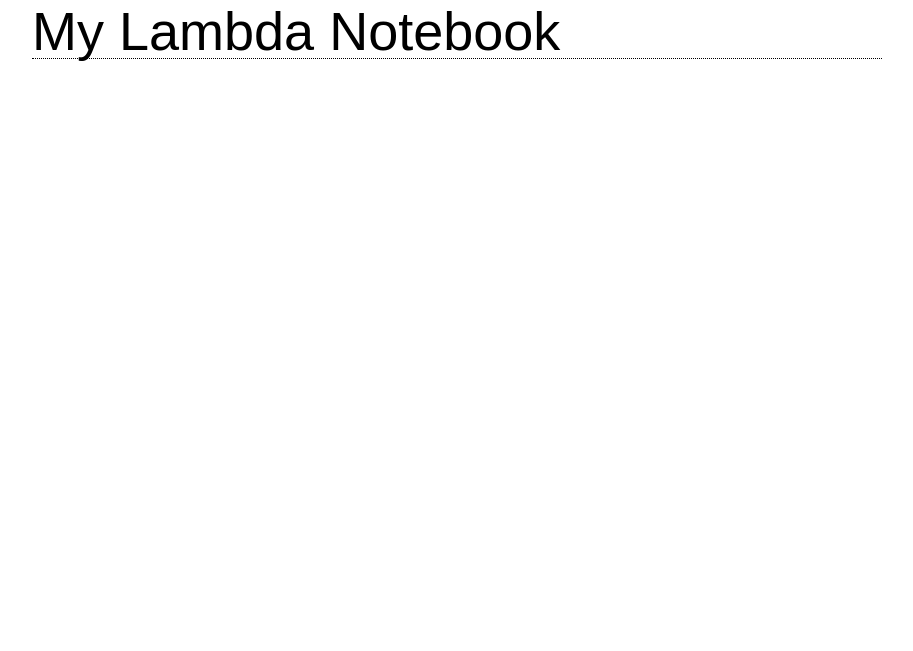
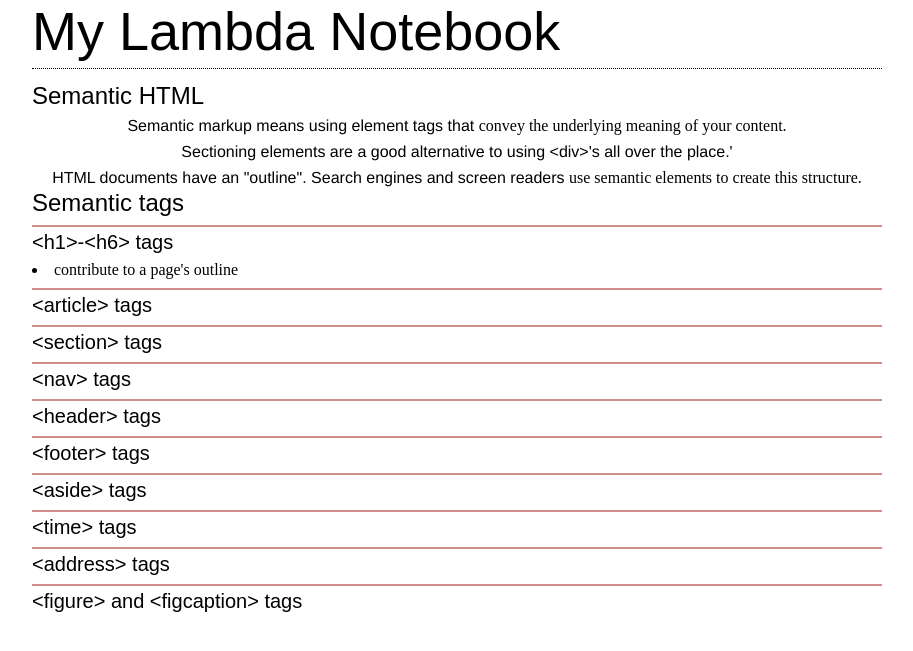
Before and after one commit to jdorety/note_book, a plain HTML site: page content/semantic-html.html in a window 1280 px wide. Shown: the part 51-702 px from the top of the page, without its empty margins (183-1096 px from the left). Drawn offline with Linux system fonts and the light colour scheme.

Commit message:
Add semantic HTML content

```diff
--- a/content/semantic-html.html
+++ b/content/semantic-html.html
@@ -18,9 +18,53 @@
   <header>
     <h1>My Lambda Notebook</h1>
   </header>
-<div class="container">
+  <div class="container">
+    <article class="semantic-html">
+      <section class="intro">
+        <h2>Semantic HTML</h2>
+        <p>Semantic markup means using element tags that <strong>convey the underlying meaning of your content.</strong></p>
+        <p>Sectioning elements are a good alternative to using &lt;div&gt;'s all over the place.'</p>
+        <p>HTML documents have an "outline". Search engines and screen readers <strong>use semantic elements to create this structure.</strong></p>
+      </section>
 
+      <h2>Semantic tags</h2>
+      <div class="content-box">
+        <section class="content">
+          <h3>&lt;h1&gt;-&lt;h6&gt; tags</h3>
+          <ul>
+            <li>contribute to a page's outline</li>
+          </ul>
+        </section>
+        <section class="content">
+          <h3>&lt;article&gt; tags</h3>
+        </section>
+        <section class="content">
+          <h3>&lt;section&gt; tags</h3>
+        </section>
+        <section class="content">
+          <h3>&lt;nav&gt; tags</h3>
+        </section>
+        <section class="content">
+          <h3>&lt;header&gt; tags</h3>
+        </section>
+        <section class="content">
+          <h3>&lt;footer&gt; tags</h3>
+        </section>
+        <section class="content">
+          <h3>&lt;aside&gt; tags</h3>
+        </section>
+        <section class="content">
+          <h3>&lt;time&gt; tags</h3>
+        </section>
+        <section class="content">
+          <h3>&lt;address&gt; tags</h3>
+        </section>
+        <section class="content">
+          <h3>&lt;figure&gt; and &lt;figcaption&gt; tags</h3>
+        </section>
+      </div>
+    </article>
 
-</div>
+  </div>
 
 </body>
--- a/css/index.less
+++ b/css/index.less
@@ -1,7 +1,8 @@
-@import "../less/variables.less";
-@import "../less/mixins.less";
-@import "../less/reset";
-@import "../less/global";
-@import "../less/navigation.less";
-@import "../less/footer.less";
-@import "../less/home-page.less";
+@import "variables.less";
+@import "mixins.less";
+@import "reset";
+@import "global";
+@import "navigation.less";
+@import "footer.less";
+@import "home-page.less";
+@import "notes.less";
--- a/less/global.less
+++ b/less/global.less
@@ -17,7 +17,6 @@ body {
     margin-bottom: 15px;
   }
 
-
   h1,
   h2,
   h3,
@@ -25,6 +24,7 @@ body {
   h5 {
     font-family: sans-serif;
     font-weight: 400;
+    margin-bottom: 10px;
   }
 
   h1 {
@@ -34,6 +34,10 @@ body {
 
   h2 {
     font-size: 2.4rem;
+  }
+
+  h3 {
+    font-size: 2.0rem;
   }
 
   p {
@@ -49,4 +53,18 @@ body {
   strong {
     font-family: @highlight;
   }
+
+  ul {
+    list-style: inside;
   }
+
+  li {
+    font-size: 1.6rem;
+  }
+
+  .content {
+    border-top: 2px solid @maincolor;
+    margin-bottom: 10px;
+    padding-top: 5px;
+  }
+}
--- a/less/navigation.less
+++ b/less/navigation.less
@@ -9,7 +9,7 @@ nav {
   display: flex;
   justify-content: space-around;
   align-items: center;
-  background-color: rgba(#a62a22, 0.53);
+  background-color: @maincolor;
   border-bottom: 1px dashed;
 
 
--- /dev/null
+++ b/less/notes.less
@@ -0,0 +1,10 @@
+body {
+  .content-box {
+    display: flex;
+    flex-wrap: wrap;
+
+    .content {
+      width: 45%;
+    }
+  }
+}
--- a/less/variables.less
+++ b/less/variables.less
@@ -1,3 +1,3 @@
 @highlight: "Sans Forgetica";
-
+@maincolor: rgba(#a62a22, 0.53);
 @imgmedium: 350px;
```
Also changed, not shown: content/index.html (+3 -1 lines), css/index.css. Lines whose indentation alone changed are shown as unchanged.
